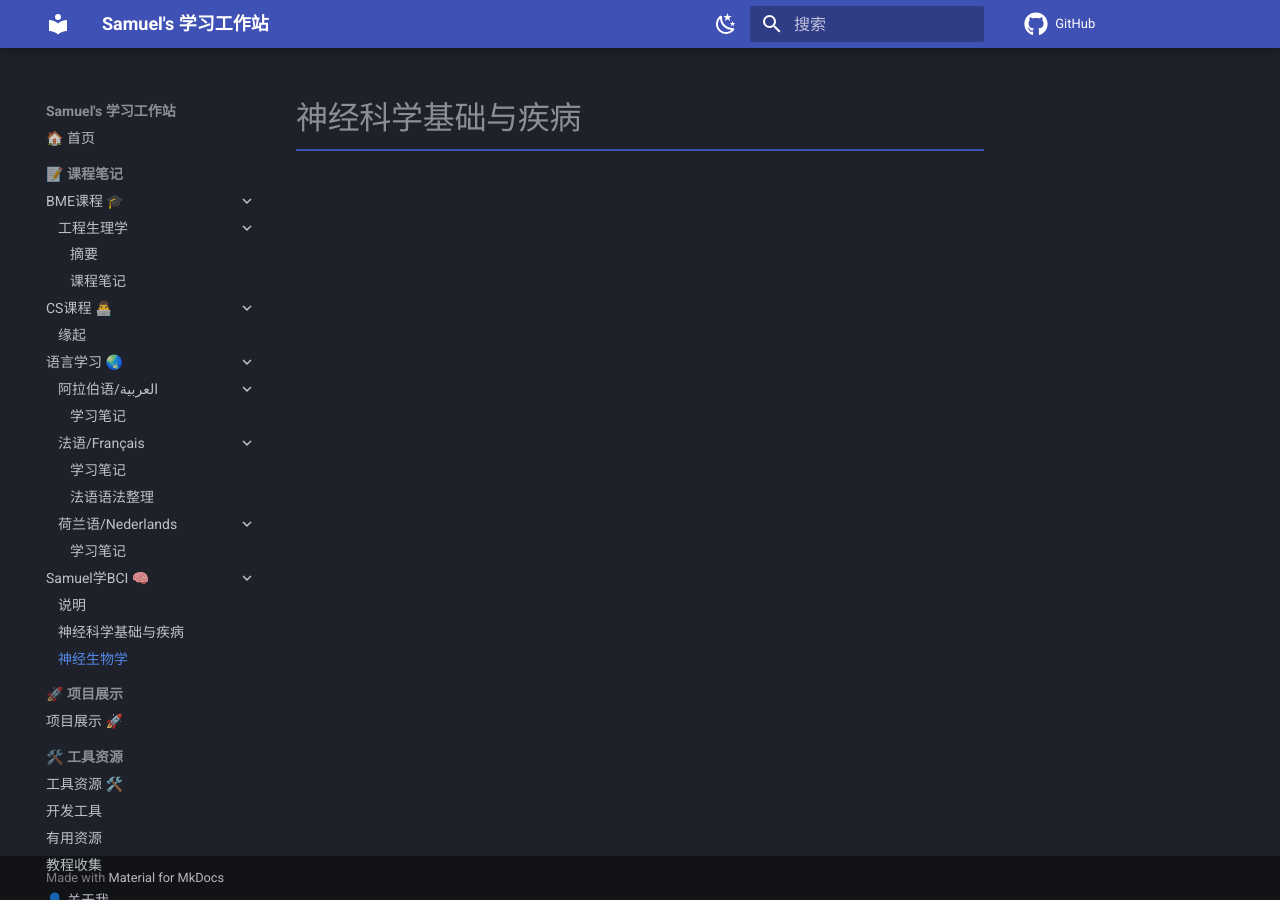
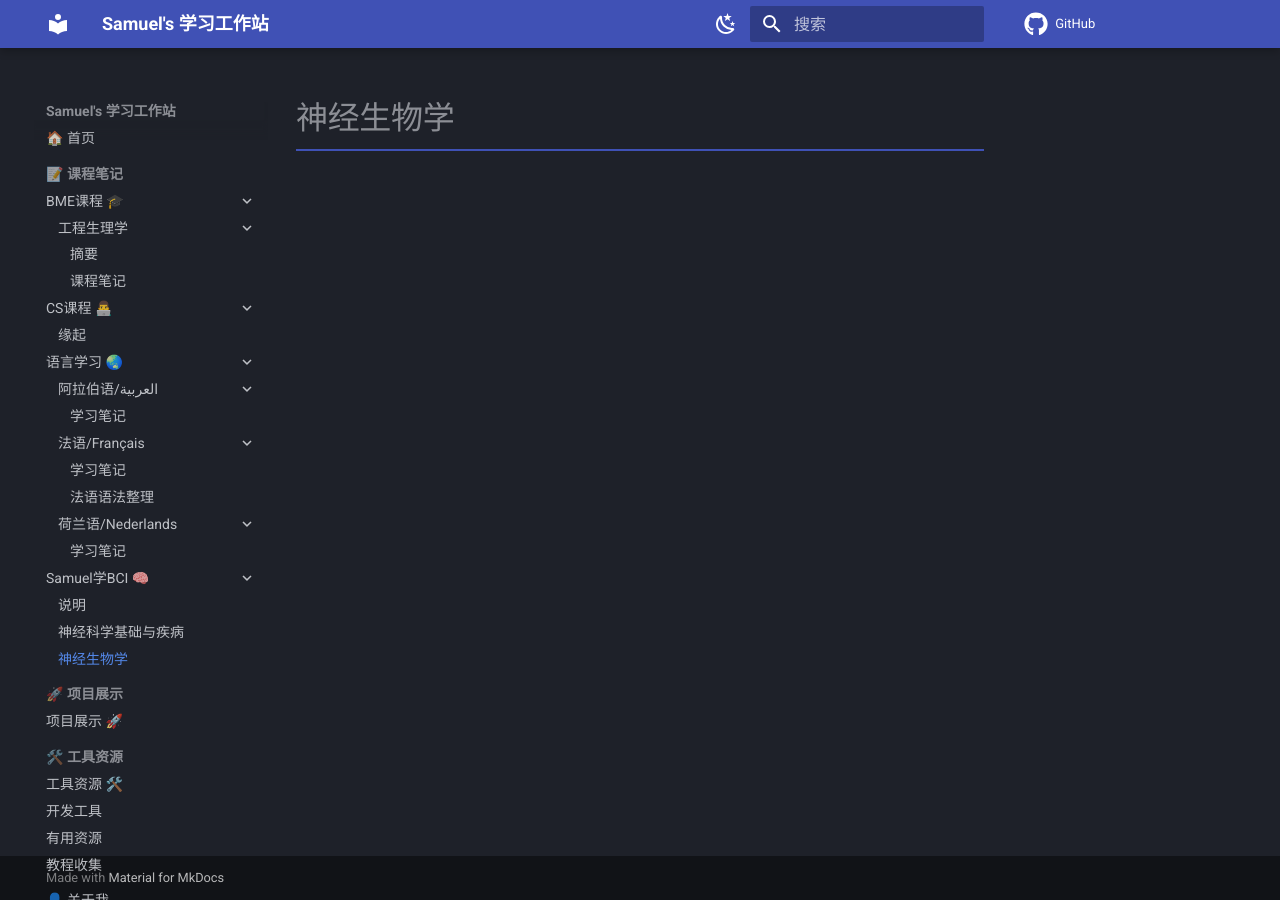
Before and after one commit to 3SamuelW/note, an MkDocs documentation site: the page built from docs/notes/bci/neurobiology/notes.md, in a window 1280 px wide. Built offline with MkDocs 1.6.1 and Material for MkDocs 9.7.7, drawn with Linux system fonts in a browser that asks for light colours; comment, search, counter and statistics services are not loaded.

Commit message:
update: neuro-science L4 - new

```diff
--- a/docs/notes/bci/neurobiology/notes.md
+++ b/docs/notes/bci/neurobiology/notes.md
@@ -1 +1 @@
-# 神经科学基础与疾病
+# 神经生物学
```
Also changed, not shown: docs/notes/bci/neuroscience/notes.md (+1 -1 lines).
